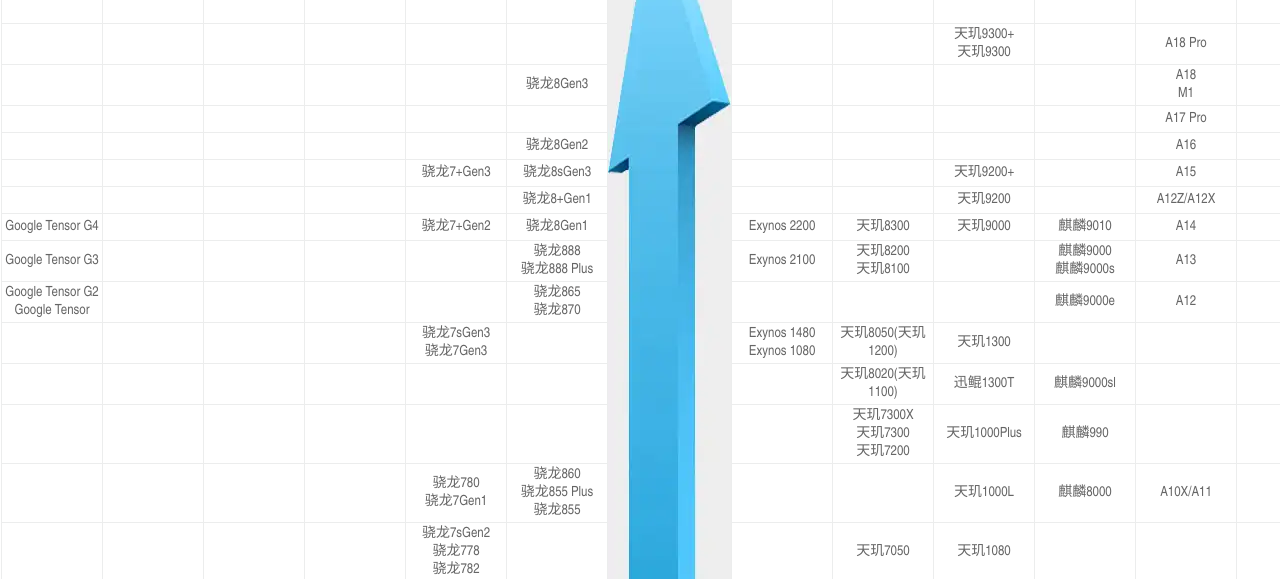
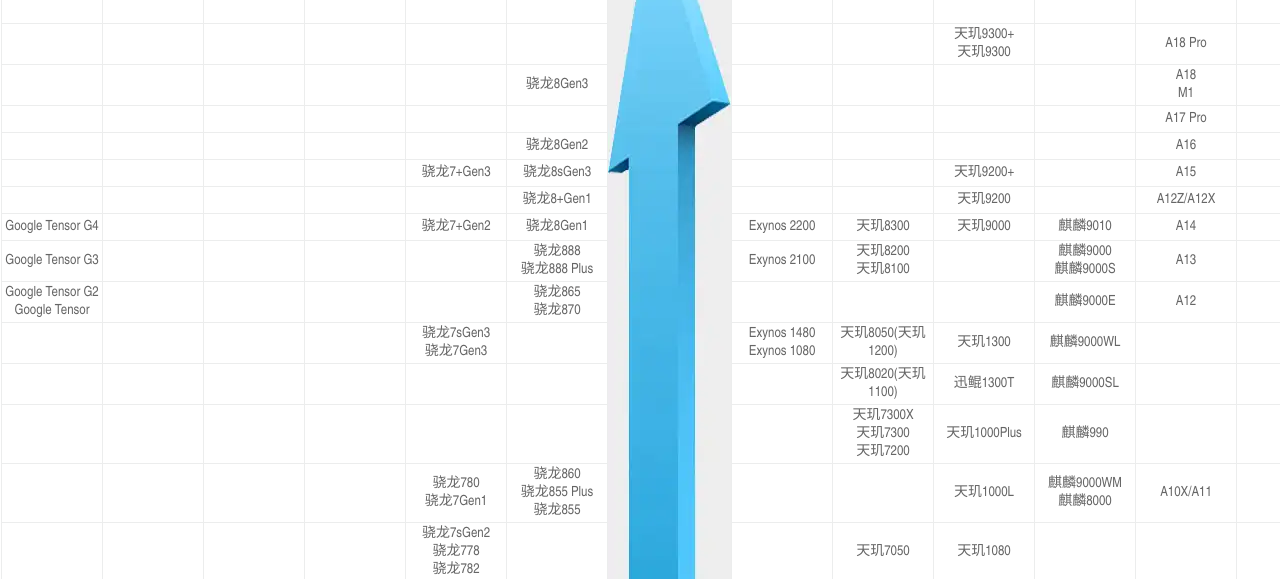
Before and after one commit to taxilng/Mobile_CPU_Ladder_Diagram, a website: page index.html in a window 1280 px wide. Shown: the part 174-753 px from the top of the page. Drawn offline with Linux system fonts and the light colour scheme.

Commit message:
增加麒麟9000WL，麒麟9000WM

```diff
--- a/index.js
+++ b/index.js
@@ -10,12 +10,12 @@
     ['','', '', '', '骁龙7+Gen3', '骁龙8sGen3', '', '', '天玑9200+','', 'A15', ''],
     ['','', '', '', '', '骁龙8+Gen1', '', '', '天玑9200','', 'A12Z/A12X', ''],
     ['Google Tensor G4','', '', '', '骁龙7+Gen2', '骁龙8Gen1', 'Exynos 2200', '天玑8300', '天玑9000','麒麟9010', 'A14', ''],
-    ['Google Tensor G3','', '', '', '', '骁龙888<br/>骁龙888 Plus', 'Exynos 2100', '天玑8200<br/>天玑8100', '','麒麟9000<br/>麒麟9000s', 'A13', ''],
-    ['Google Tensor G2<br/>Google Tensor','', '', '', '', '骁龙865<br/>骁龙870', '', '', '','麒麟9000e', 'A12', ''],
-    ['','', '', '', '骁龙7sGen3<br/>骁龙7Gen3', '', 'Exynos 1480<br/>Exynos 1080', '天玑8050(天玑1200)', '天玑1300', '','', ''],
-    ['','', '', '', '', '', '', '天玑8020(天玑1100)', '迅鲲1300T', '麒麟9000sl','', ''],
+    ['Google Tensor G3','', '', '', '', '骁龙888<br/>骁龙888 Plus', 'Exynos 2100', '天玑8200<br/>天玑8100', '','麒麟9000<br/>麒麟9000S', 'A13', ''],
+    ['Google Tensor G2<br/>Google Tensor','', '', '', '', '骁龙865<br/>骁龙870', '', '', '','麒麟9000E', 'A12', ''],
+    ['','', '', '', '骁龙7sGen3<br/>骁龙7Gen3', '', 'Exynos 1480<br/>Exynos 1080', '天玑8050(天玑1200)', '天玑1300', '麒麟9000WL','', ''],
+    ['','', '', '', '', '', '', '天玑8020(天玑1100)', '迅鲲1300T', '麒麟9000SL','', ''],
     ['','', '', '', '', '', '', '天玑7300X<br/>天玑7300<br/>天玑7200','天玑1000Plus', '麒麟990', '', ''],
-    ['','', '', '', '骁龙780<br/>骁龙7Gen1', '骁龙860<br/>骁龙855 Plus<br/>骁龙855', '', '', '天玑1000L','麒麟8000', 'A10X/A11', ''],
+    ['','', '', '', '骁龙780<br/>骁龙7Gen1', '骁龙860<br/>骁龙855 Plus<br/>骁龙855', '', '', '天玑1000L','麒麟9000WM<br/>麒麟8000', 'A10X/A11', ''],
     ['','', '', '', '骁龙7sGen2<br/>骁龙778<br/>骁龙782', '', '', '天玑7050', '天玑1080', '', '', ''],
     ['','', '', '骁龙6Gen1', '', '', 'Exynos 990', '天玑820<br/>天玑7025','', '麒麟985<br/>麒麟980', '', ''],
     ['','', '骁龙4Gen2', '', '骁龙768G', '骁龙845', 'Exynos 9820/1280', '天玑7020(天玑930)<br/>天玑920<br/>天玑900<br/>天玑6300', '','麒麟820<br/>', '', ''],
```
Also changed, not shown: changelog.html (+2 -0 lines).
